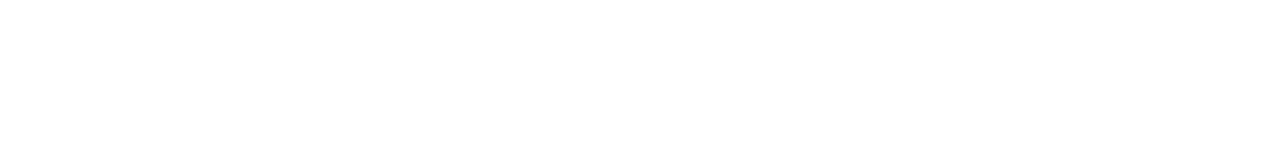
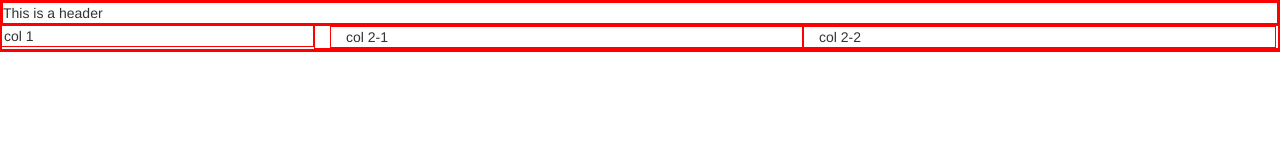
Before and after one commit to devinmounts/about-me, a plain HTML site: page index.html in a window 1280 px wide. Drawn offline with Linux system fonts and the light colour scheme.

Commit message:
create a header, one large row containing two columns, the right column has two columns within it.

```diff
--- a/css/styles.css
+++ b/css/styles.css
@@ -0,0 +1,3 @@
+*{
+  border: solid red 1px;
+}
--- a/index.html
+++ b/index.html
@@ -6,6 +6,19 @@
     <title>Devin Mounts</title>
   </head>
   <body>
-
+    <header> This is a header</header>
+    <div class="row">
+      <div class="col-md-3">
+        col 1
+      </div>
+      <div class="col-md-9">
+        <div class="col-md-6">
+          col 2-1
+        </div>
+        <div class="col-md-6">
+          col 2-2
+        </div>
+      </div>
+    </div>
   </body>
 </html>
```
Lines whose indentation alone changed are shown as unchanged.
